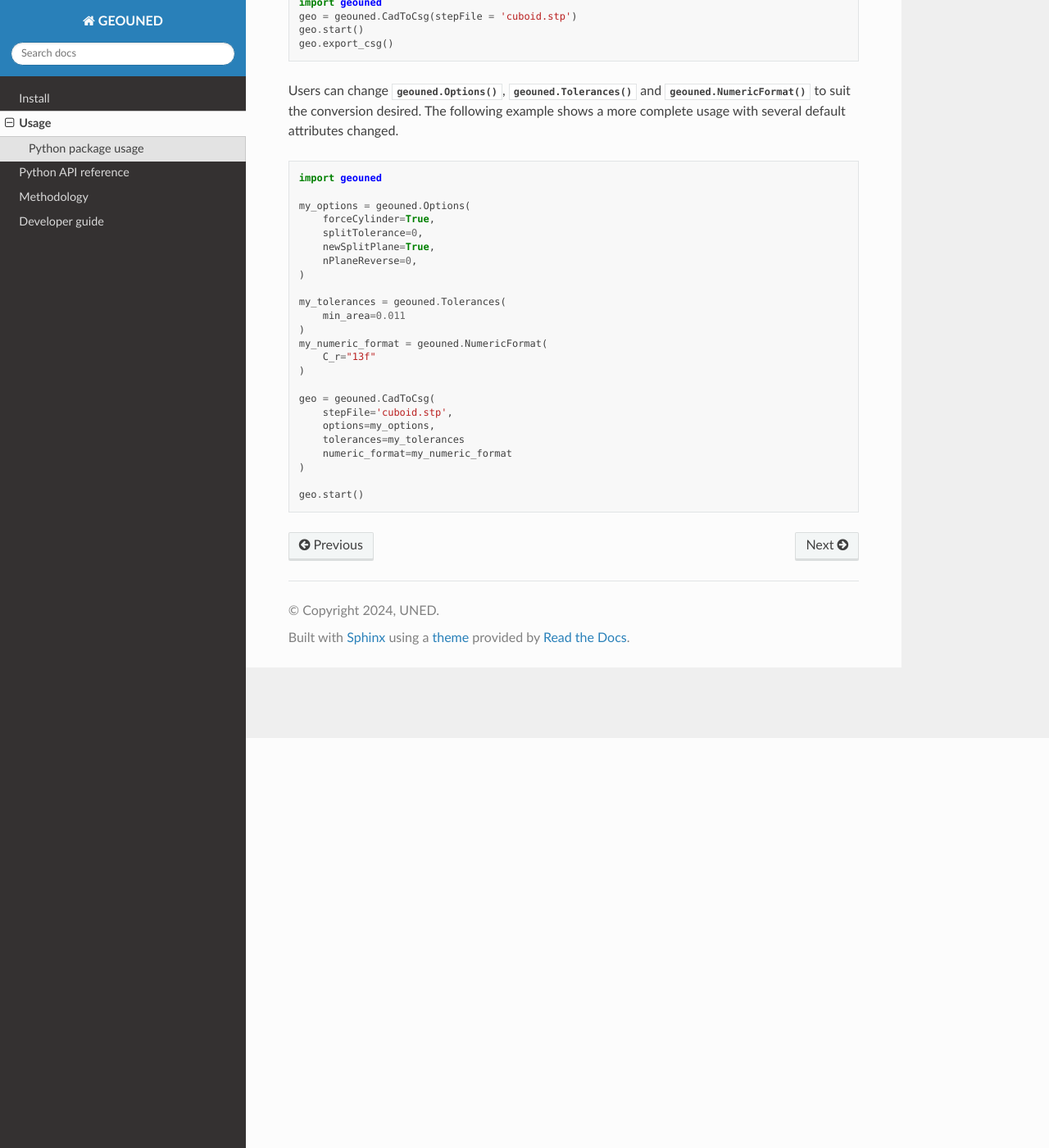
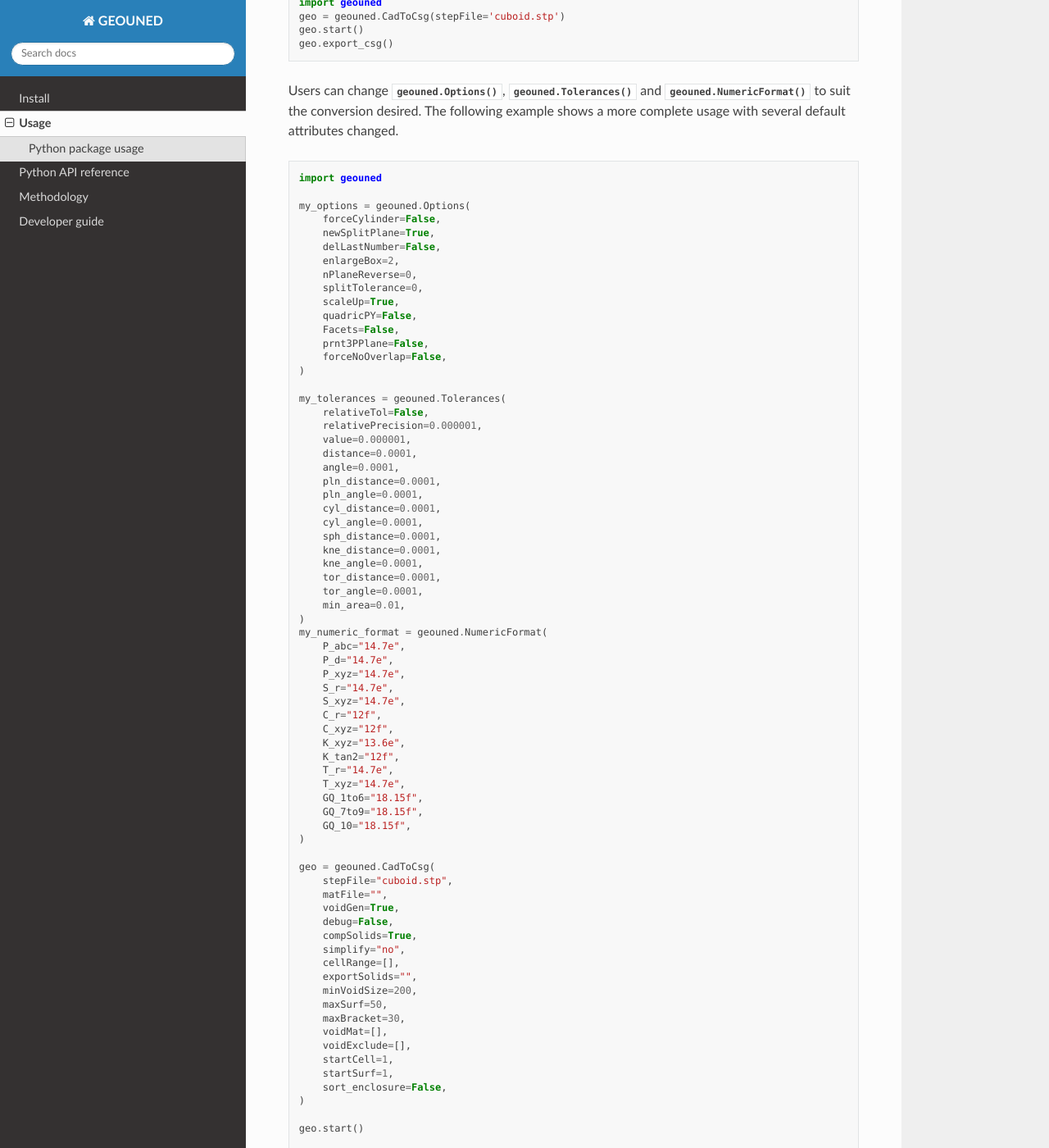
Before and after one commit to GEOUNED-org/GEOUNED, a Sphinx documentation site: the page built from docs/usage.rst, in a window 1280 px wide and 1400 px high, scrolled down 500 px. Shown: the whole window at 82% size. Built offline with Sphinx 7.4.7 and the Read the Docs theme 2.0.0, drawn with Linux system fonts in a browser that asks for light colours; some of the changed text lies outside the part shown.

Commit message:
added export_csg method

```diff
--- a/docs/usage.rst
+++ b/docs/usage.rst
@@ -18,7 +18,7 @@
 .. code-block:: python
 
     import geouned
-    geo = geouned.CadToCsg(stepFile = 'cuboid.stp')
+    geo = geouned.CadToCsg(stepFile='cuboid.stp')
     geo.start()
     geo.export_csg()
 
@@ -30,24 +30,88 @@
     import geouned
 
     my_options = geouned.Options(
-        forceCylinder=True,
+        forceCylinder=False,
+        newSplitPlane=True,
+        delLastNumber=False,
+        enlargeBox=2,
+        nPlaneReverse=0,
         splitTolerance=0,
-        newSplitPlane=True,
-        nPlaneReverse=0,
+        scaleUp=True,
+        quadricPY=False,
+        Facets=False,
+        prnt3PPlane=False,
+        forceNoOverlap=False,
     )
 
     my_tolerances = geouned.Tolerances(
-        min_area=0.011
+        relativeTol=False,
+        relativePrecision=0.000001,
+        value=0.000001,
+        distance=0.0001,
+        angle=0.0001,
+        pln_distance=0.0001,
+        pln_angle=0.0001,
+        cyl_distance=0.0001,
+        cyl_angle=0.0001,
+        sph_distance=0.0001,
+        kne_distance=0.0001,
+        kne_angle=0.0001,
+        tor_distance=0.0001,
+        tor_angle=0.0001,
+        min_area=0.01,
     )
     my_numeric_format = geouned.NumericFormat(
-        C_r="13f"
+        P_abc="14.7e",
+        P_d="14.7e",
+        P_xyz="14.7e",
+        S_r="14.7e",
+        S_xyz="14.7e",
+        C_r="12f",
+        C_xyz="12f",
+        K_xyz="13.6e",
+        K_tan2="12f",
+        T_r="14.7e",
+        T_xyz="14.7e",
+        GQ_1to6="18.15f",
+        GQ_7to9="18.15f",
+        GQ_10="18.15f",
     )
 
     geo = geouned.CadToCsg(
-        stepFile='cuboid.stp',
-        options=my_options,
-        tolerances=my_tolerances
-        numeric_format=my_numeric_format
+        stepFile="cuboid.stp",
+        matFile="",
+        voidGen=True,
+        debug=False,
+        compSolids=True,
+        simplify="no",
+        cellRange=[],
+        exportSolids="",
+        minVoidSize=200,
+        maxSurf=50,
+        maxBracket=30,
+        voidMat=[],
+        voidExclude=[],
+        startCell=1,
+        startSurf=1,
+        sort_enclosure=False,
     )
 
     geo.start()
+
+    geo.export_csg(
+        title="Converted with GEOUNED",
+        filename_stem="csg",
+        outFormats=(
+            "openmc_xml",
+            "openmc_py",
+            "serpent",
+            "phits",
+            "mcnp",
+        ),
+        volSDEF=False,
+        volCARD=True,
+        UCARD=None,
+        dummyMat=False,
+        cellCommentFile=False,
+        cellSummaryFile=True,
+    )
```
Also changed, not shown: 3 other files.
